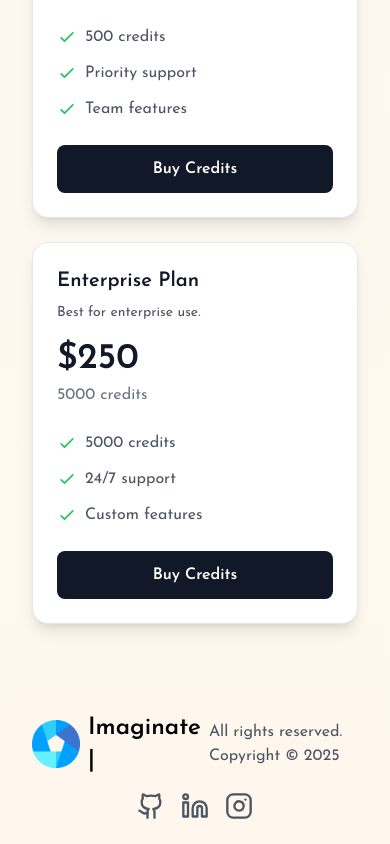
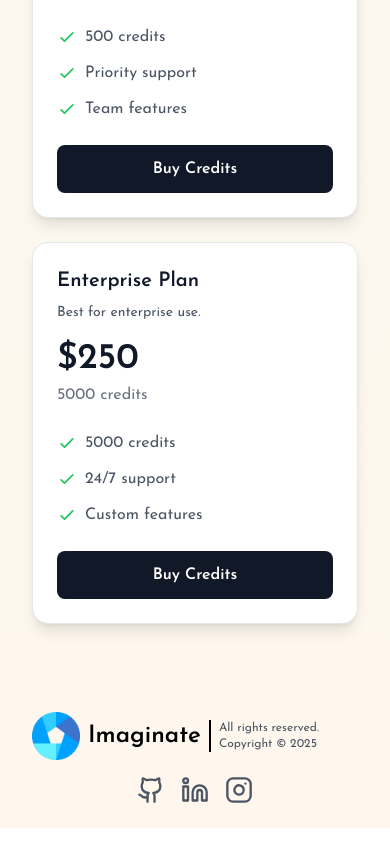
Before and after one commit to KushagraShukla004/Imaginate, a React (Vite) app in the folder client/: page / in a window 390 px wide. Shown: the part 3388-4232 px from the top of the page. Built offline with nearby package versions, Linux system fonts and the light colour scheme.

Commit message:
Responsive changes

```diff
--- a/client/src/components/Description.jsx
+++ b/client/src/components/Description.jsx
@@ -2,9 +2,11 @@ import { motion } from "motion/react";
 import { Sparkles } from "lucide-react";
 import AI_Image from "../assets/AI_Image1.jpg";
 import { useEffect, useRef, useState } from "react";
+import { useNavigate } from "react-router-dom";
 const Description = () => {
   const ref = useRef(null);
   const [isVisible, setIsVisible] = useState(false);
+  const navigate = useNavigate();
 
   useEffect(() => {
     const element = ref.current; // Store the current value
@@ -96,6 +98,9 @@ const Description = () => {
           animate={isVisible ? { opacity: 1, y: 0 } : {}}
           transition={{ duration: 0.6, delay: 0.6 }}
           className="mt-6 inline-flex items-center justify-center px-6 py-3 text-lg font-medium text-white bg-gradient-to-r from-blue-600 to-cyan-500 rounded-full shadow-lg hover:shadow-xl transition-all duration-300"
+          onClick={() => {
+            navigate("/result");
+          }}
         >
           Start Creating
         </motion.button>
--- a/client/src/components/Footer.jsx
+++ b/client/src/components/Footer.jsx
@@ -17,9 +17,11 @@ const Footer = () => {
             whileHover={{ scale: 1.05 }}
             whileTap={{ scale: 0.95 }}
           />
-          <motion.h1 className="text-2xl font-bold">Imaginate |</motion.h1>
+          <motion.h1 className="text-2xl font-bold pr-2 border-black border-r-2">
+            Imaginate
+          </motion.h1>
           <motion.p
-            className="text-md text-gray-600"
+            className="text-xs text-gray-600 sm:text-lg"
             initial={{ opacity: 0 }}
             animate={{ opacity: 1 }}
             transition={{ duration: 0.5 }}
--- a/client/src/components/Header.jsx
+++ b/client/src/components/Header.jsx
@@ -1,10 +1,12 @@
 import { Sparkles, Wand2, ChevronLeft, ChevronRight } from "lucide-react";
 import { motion, AnimatePresence } from "motion/react";
 import { useState, useEffect } from "react";
+import { useNavigate } from "react-router-dom";
 import { AI_Examples } from "../assets/assets";
 
 const Header = () => {
   const [currentIndex, setCurrentIndex] = useState(0);
+  const navigate = useNavigate();
 
   useEffect(() => {
     const timer = setInterval(() => {
@@ -61,6 +63,9 @@ const Header = () => {
         animate={{ opacity: 1, y: 0 }}
         transition={{ duration: 0.6, delay: 0.8 }}
         className="group relative inline-flex items-center justify-center px-8 py-3 text-lg font-medium text-white transition-all duration-300 ease-in-out rounded-full overflow-hidden shadow-lg hover:shadow-xl"
+        onClick={() => {
+          navigate("/result");
+        }}
       >
         <span className="absolute inset-0 w-full h-full bg-gradient-to-r from-blue-600 to-cyan-500"></span>
         <span className="absolute bottom-0 right-0 block w-64 h-64 mb-32 mr-4 transition duration-500 origin-bottom-left transform rotate-45 translate-x-24 bg-gradient-to-r from-cyan-500 to-blue-600 opacity-30 group-hover:rotate-90"></span>
```
